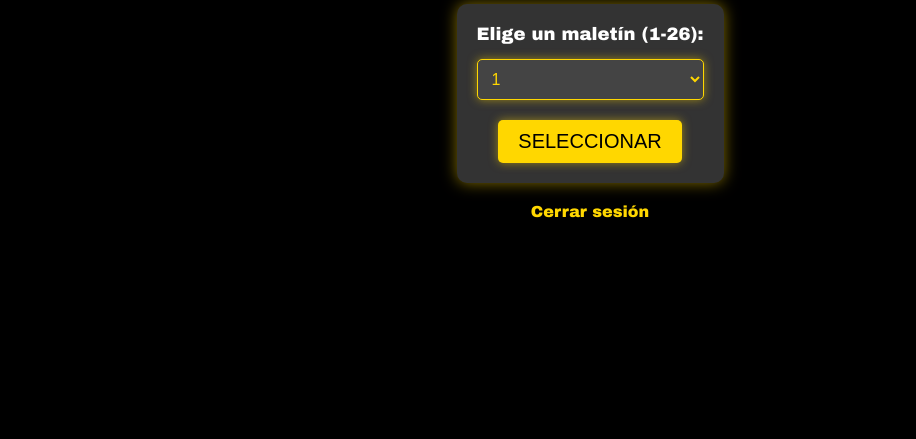
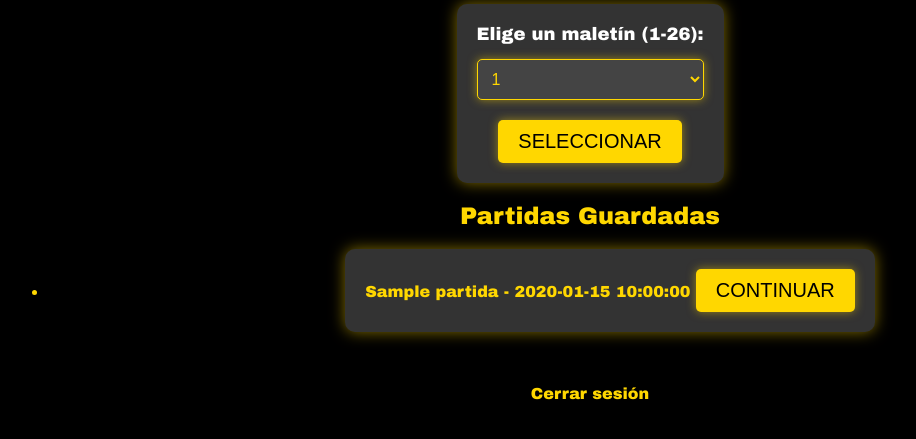
Before and after one commit to joacopichi/Trato-echo, a Flask app: template templates/select_maletin.html in a window 1280 px wide. Shown: the part 148-587 px from the top of the page, without its empty margins (50-966 px from the left). Run offline with Flask 3, Linux system fonts and the light colour scheme; the template is opened without the code that fills it: most values are stand-ins (such as "Sample title", 1, 10 or a date in 2020).

Commit message:
reorganizado + guardar partida, pero hay error de multiplicar

```diff
--- a/App.py
+++ b/App.py
@@ -1,7 +1,8 @@
 from flask import Flask, render_template, request, redirect, url_for, session, flash
 from werkzeug.security import generate_password_hash, check_password_hash
-from utiles import calcular_oferta, registrar_partida, inicializar_juego
+from utiles import calcular_oferta, inicializar_juego
 import random
+from datetime import datetime
 
 app = Flask(__name__)
 app.secret_key = 'secret_key'
@@ -63,7 +64,41 @@ def select_maletin():
 
         return redirect(url_for('game'))
 
-    return render_template('select_maletin.html')
+    partidas_guardadas = session.get('partidas', {}).get(session['username'], [])
+
+    return render_template('select_maletin.html', partidas_guardadas=partidas_guardadas)
+
+def registrar_partida(username, estado, eliminar=False):
+    """Registra una partida en la sesión del usuario."""
+    partidas = session.setdefault('partidas', {})
+    usuario_partidas = partidas.setdefault(username, [])
+
+    if eliminar:
+        if usuario_partidas:
+            usuario_partidas.pop()
+        session['partidas'] = partidas
+        return
+
+    num_partida = len(usuario_partidas) + 1
+    fecha_hora = datetime.now().strftime("%Y-%m-%d %H:%M:%S")
+    nombre_partida = f"Partida {num_partida} - {fecha_hora}"
+
+    partida = {
+        'nombre': nombre_partida,
+        'estado': estado,
+        'ronda': session.get('ronda'),
+        'num_maletines': session.get('num_maletines'),
+        'maletin_jugador': session.get('maletin_jugador'),
+        'maletines': session.get('maletines'),
+        'maletines_abiertos': session.get('maletines_abiertos'),
+        'maletines_seleccionados': session.get('maletines_seleccionados'),
+        'valores': session.get('valores'),
+        'valores_restantes': session.get('valores_restantes'),
+        'oferta': session.get('oferta')
+    }
+
+    usuario_partidas.append(partida)
+    session['partidas'] = partidas
 
 @app.route('/game', methods=['GET', 'POST'])
 def game():
@@ -108,6 +143,7 @@ def offer():
     if decision == 'deal':
         maletin_jugador_valor = session['valores'][session['maletin_jugador']]
         oferta_aceptada = session['oferta']
+        registrar_partida(session['username'], 'Finalizada', eliminar=True)
         return render_template('result.html',
                                result=f"Ha aceptado la oferta de ${oferta_aceptada}.")
     return redirect(url_for('final' if session['ronda'] > 10 else 'game'))
@@ -132,7 +168,7 @@ def final():
         else:
             maletin_final_valor = maletin_jugador_valor
 
-        registrar_partida(session['username'], 'Finalizada')
+        registrar_partida(session['username'], 'Finalizada', eliminar=True)
 
         return render_template('result.html',
                                result=f"Usted ha ganado ${maletin_final_valor:,.2f}.",
@@ -141,12 +177,54 @@ def final():
 
     return render_template('final.html')
 
-@app.route('/partidas')
+@app.route('/guardar_partida', methods=['POST'])
+def guardar_partida():
+    if 'username' not in session:
+        return redirect(url_for('login'))
+
+    registrar_partida(session['username'], 'Pendiente')
+    flash('Partida guardada con éxito.', 'success')
+    return redirect(url_for('index'))
+
+@app.route('/continuar_partida', methods=['POST'])
+def continuar_partida():
+    if 'username' not in session:
+        return redirect(url_for('login'))
+
+    partida_id = int(request.form['partida_id'])
+    partidas = session.get('partidas', {}).get(session['username'], [])
+
+    if partida_id < len(partidas):
+        partida = partidas[partida_id]
+        session.update(partida)
+        return redirect(url_for('game'))
+
+    flash('La partida seleccionada no existe o no es válida.', 'error')
+    return redirect(url_for('select_maletin'))
+
+@app.route('/partidas', methods=['GET', 'POST'])
 def partidas():
     if 'username' not in session:
         return redirect(url_for('login'))
 
     partidas_usuario = session.get('partidas', {}).get(session['username'], [])
+
+    if request.method == 'POST':
+        partida_index = int(request.form['partida'])
+        partida_seleccionada = partidas_usuario[partida_index]
+
+        session['ronda'] = partida_seleccionada['ronda']
+        session['num_maletines'] = partida_seleccionada['num_maletines']
+        session['maletin_jugador'] = partida_seleccionada['maletin_jugador']
+        session['maletines'] = partida_seleccionada['maletines']
+        session['maletines_abiertos'] = partida_seleccionada['maletines_abiertos']
+        session['maletines_seleccionados'] = partida_seleccionada['maletines_seleccionados']
+        session['valores'] = partida_seleccionada['valores']
+        session['valores_restantes'] = partida_seleccionada['valores_restantes']
+        session['oferta'] = partida_seleccionada['oferta']
+
+        return redirect(url_for('game'))
+
     return render_template('partidas.html', partidas=partidas_usuario)
 
 if __name__ == '__main__':
--- a/templates/game.html
+++ b/templates/game.html
@@ -50,6 +50,10 @@
         <button type="submit" disabled>Continuar</button>
     </form>
 
+    <form method="POST" action="{{ url_for('guardar_partida') }}">
+        <button type="submit">Guardar Partida</button>
+    </form>
+
     <script src="{{ url_for('static', filename='js/game.js') }}"></script>
 </body>
 </html>
--- a/templates/select_maletin.html
+++ b/templates/select_maletin.html
@@ -1,5 +1,5 @@
 <!DOCTYPE html>
-<html lang="en">
+<html lang="es">
 <head>
     <meta charset="UTF-8">
     <title>Selecciona tu Maletín</title>
@@ -7,6 +7,7 @@
 </head>
 <body>
     <h1>Selecciona tu Maletín</h1>
+
     <form action="{{ url_for('select_maletin') }}" method="post">
         <label for="maletin">Elige un maletín (1-26):</label>
         <select id="maletin" name="maletin" required>
@@ -17,6 +18,27 @@
         <br>
         <button type="submit">Seleccionar</button>
     </form>
+
+    <h2>Partidas Guardadas</h2>
+    <div class="partidas-guardadas">
+        {% if partidas_guardadas %}
+            <ul>
+                {% for partida in partidas_guardadas %}
+                    <li>
+                        <form method="POST" action="{{ url_for('continuar_partida') }}">
+                            <input type="hidden" name="partida_id" value="{{ loop.index0 }}">
+                            <strong>{{ partida.nombre }}</strong> - {{ partida.fecha }}
+                            <button type="submit">Continuar</button>
+                        </form>
+                    </li>
+                {% endfor %}
+            </ul>
+        {% else %}
+            <p>No tienes partidas guardadas.</p>
+        {% endif %}
+    </div>
+
+    <br>
     <a href="{{ url_for('logout') }}">Cerrar sesión</a>
 </body>
 </html>
```
Also changed, not shown: utiles.py (+15 -1 lines).
